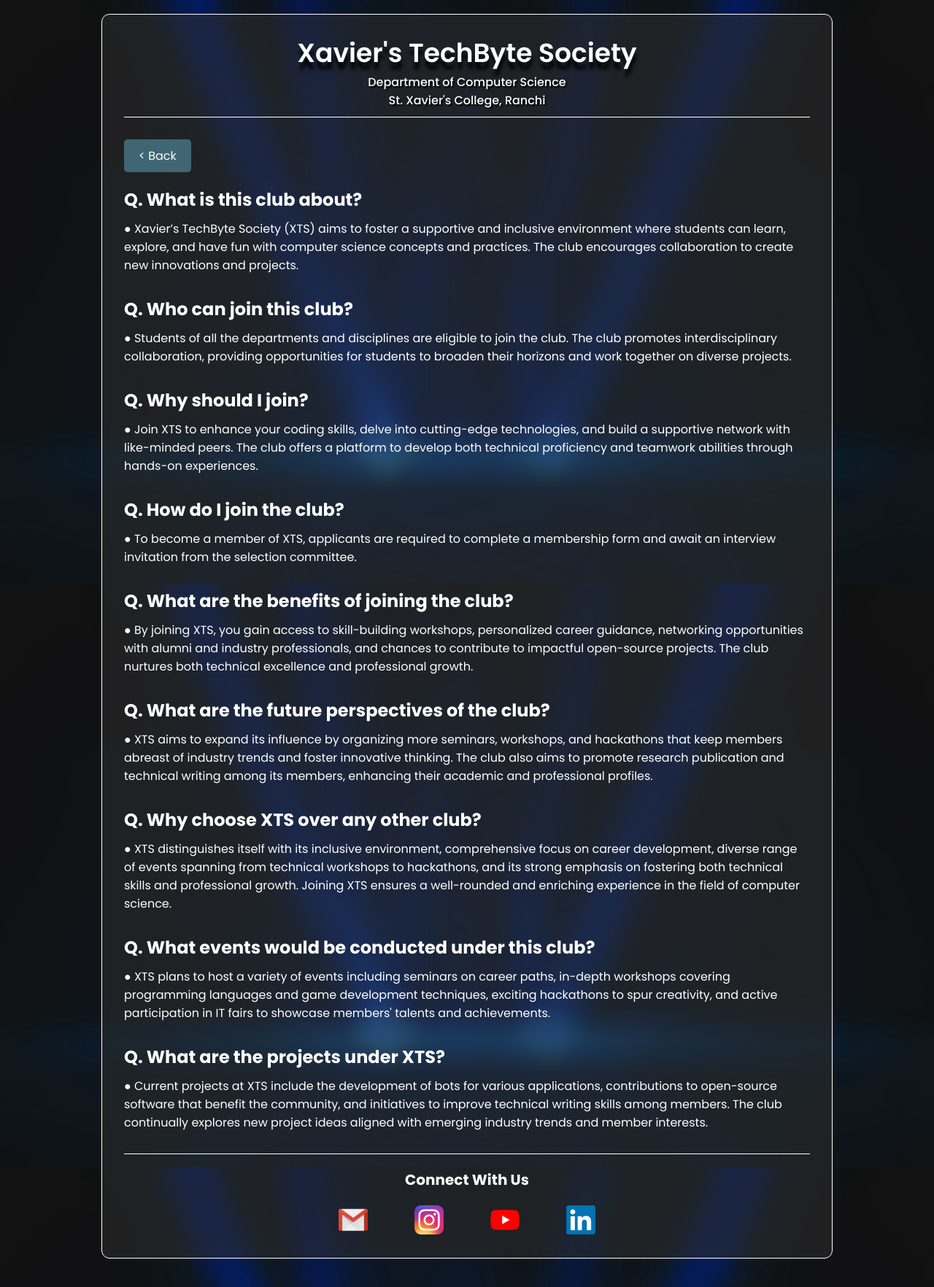
After one commit to jyotirmay-exe/xts-web, a Flask app: template templates/faqs.html in a window 1280 px wide. The commit adds this page. Shown: the whole page at 73% size. Run offline with Flask 3, Linux system fonts and the light colour scheme; the template is opened without the code that fills it, so the values that code supplies are empty; parts of the project's set-up code (start-up, migrations or seed data) failed here and were passed over.

Commit message:
frontend update

```diff
--- /dev/null
+++ b/static/faqstyles.css
@@ -0,0 +1,134 @@
+@import url('https://fonts.googleapis.com/css2?family=Poppins:ital,wght@0,100;0,200;0,300;0,400;0,500;0,600;0,700;0,800;0,900;1,100;1,200;1,300;1,400;1,500;1,600;1,700;1,800;1,900&display=swap');
+
+* {
+    padding: 0;
+    margin: 0;
+    box-sizing: border-box;
+    font-family: "Poppins", sans-serif;
+}
+
+body {
+    display: flex;
+    justify-content: center;
+    align-items: center;
+    min-height: 100vh;
+    padding: 20px;
+    overflow-y: auto;
+    background: url(/static/assets/bg-img.jpg);
+    background-size: cover;
+    background-attachment: fixed;
+}
+
+.container {
+    width: 90vw;
+    max-width: 1000px;
+    background: rgba(48, 48, 48, 0.5);
+    padding: 25px 30px;
+    border-radius: 10px;
+    outline: 1px solid rgb(255, 255, 255);
+    margin-bottom: 20px;
+}
+
+.titleText {
+    font-size: 36px;
+    font-weight: 600;
+    text-align: center;
+    color: white;
+    text-shadow: 1px 10px 5px black;
+}
+
+.subtitleText {
+    font-size: 16px;
+    font-weight: 500;
+    text-align: center;
+    color: white;
+    text-shadow: 2px 2px 2px black;
+    padding-bottom: 10px;
+    margin-bottom: 10px;
+    border-bottom: solid 1px white;
+}
+
+.section .question{
+    font-size: 24px;
+    font-weight: 700;
+    color: white;
+    margin-bottom: 10px;
+}
+
+.section .answer{
+    font-size: 16px;
+    color: white;
+    margin-bottom: 30px;
+}
+
+.back-button {
+    margin: 20px 0px;
+    display: inline-block;
+    padding: 10px 20px;
+    font-size: 16px;
+    text-decoration: none;
+    color: white;
+    background-color: rgba(63, 102, 114, 1);
+    border-radius: 5px;
+    cursor: pointer;
+    text-align: center;
+}
+
+.back-button:hover {
+    background-color: rgba(56, 71, 204, 1);
+}
+
+.connect {
+    padding-top: 20px;
+    border-top: solid 1px white;
+    margin: 20px 0px;
+    font-size: 20px;
+    font-weight: 700;
+    color: white;
+}
+
+.socials img{
+    margin: 0px 30px;
+}
+
+.socials a{
+    text-decoration: none;
+}
+
+.about-area .checkbox {
+    display: flex;
+    align-items: center;
+    margin-top: 10px;
+}
+
+
+@media (max-width: 800px) {
+    .main-info {
+        margin-left: 5%;
+    }
+
+    .titleText {
+        font-size: 24px;
+    }
+
+    .subtitleText {
+        font-size: 10px;
+    }
+
+    .section .question{
+        font-size: 20px;
+    }
+
+    .section .answer{
+        font-size: 12px;
+    }
+
+    .connect{
+        font-size: 12px;
+    }
+
+    .socials img{
+        margin: 0px 10px;
+        width: 30px;
+    }
+}
--- a/static/styles.css
+++ b/static/styles.css
@@ -217,7 +217,7 @@ h1 {
     font-family: "Poppins", monospace;
     font-size: 0.9rem;
     color: white;
-    background-color: rgba(1, 225, 1, 0.5);
+    background-color: rgba(1, 225, 1, 0.3);
     padding-inline: 50px;
 }
 
--- a/templates/contact.html
+++ b/templates/contact.html
@@ -46,11 +46,11 @@
                     <div class="social-icons">
                         <a href="mailto:xts@sxcran.org" target="_blank"><img src="/static/assets/socials/mail.png"
                                 alt="Mail"></a>
-                        <a href="https://linkedin.com" target="_blank"><img src="/static/assets/socials/linkedin.png"
+                        <a href="https://www.linkedin.com/in/xavier-s-techbyte-society-a9a676315" target="_blank"><img src="/static/assets/socials/linkedin.png"
                                 alt="Linkedin"></a>
                         <a href="https://instagram.com/xaviers_techbyte.society" target="_blank"><img
                                 src="/static/assets/socials/insta.png" alt="Instagram"></a>
-                        <a href="https://youtube.com" target="_blank"><img src="/static/assets/socials/youtube.png"
+                        <a href="https://www.youtube.com/@xavierstechbytesociety" target="_blank"><img src="/static/assets/socials/youtube.png"
                                 alt="YouTube"></a>
                     </div>
                 </div>
--- /dev/null
+++ b/templates/faqs.html
@@ -0,0 +1,118 @@
+<!DOCTYPE html>
+<html lang="en">
+<head>
+    <meta charset="UTF-8">
+    <meta name="viewport" content="width=device-width, initial-scale=1.0"/>
+    <link rel="apple-touch-icon" sizes="180x180" href="/assets/apple-touch-icon.png">
+    <link rel="icon" type="image/png" sizes="32x32" href="/assets/favicon-32x32.png">
+    <link rel="icon" type="image/png" sizes="16x16" href="/assets/favicon-16x16.png">
+    <link rel="manifest" href="/assets/site.webmanifest">
+    <link rel="stylesheet" href="/static/faqstyles.css">
+    <title>XTS Recruitment Form</title>
+</head>
+<body>
+    <div class="container">
+        <h1 class="titleText">Xavier's TechByte Society</h1>
+        <h4 class="subtitleText">Department of Computer Science <br> St. Xavier's College, Ranchi</h4>
+
+        <a href="/register" class="back-button">< Back</a>
+        <div class="section">
+            <div class="question">
+                Q. What is this club about?
+            </div>
+            <div class="answer">
+                ● Xavier’s TechByte Society (XTS) aims to foster a supportive and inclusive environment where students can learn, explore, and have fun with computer science concepts and practices. The club encourages collaboration to create new innovations and projects.
+            </div>
+        </div>
+
+        <div class="section">
+            <div class="question">
+                Q. Who can join this club?
+            </div>
+            <div class="answer">
+                ● Students of all the departments and disciplines are eligible to join the club. The club promotes interdisciplinary collaboration, providing opportunities for students to broaden their horizons and work together on diverse projects.
+            </div>
+        </div>
+
+        <div class="section">
+            <div class="question">
+                Q. Why should I join?
+            </div>
+            <div class="answer">
+                ● Join XTS to enhance your coding skills, delve into cutting-edge technologies, and build a supportive network with like-minded peers. The club offers a platform to develop both technical proficiency and teamwork abilities through hands-on experiences.
+            </div>
+        </div>
+
+        <div class="section">
+            <div class="question">
+                Q. How do I join the club?
+            </div>
+            <div class="answer">
+                ● To become a member of XTS, applicants are required to complete a membership form and await an interview invitation from the selection committee.
+            </div>
+        </div>
+
+        <div class="section">
+            <div class="question">
+                Q. What are the benefits of joining the club?
+            </div>
+            <div class="answer">
+                ● By joining XTS, you gain access to skill-building workshops, personalized career guidance, networking opportunities with alumni and industry professionals, and chances to contribute to impactful open-source projects. The club nurtures both technical excellence and professional growth.
+            </div>
+        </div>
+
+        <div class="section">
+            <div class="question">
+                Q. What are the future perspectives of the club?
+            </div>
+            <div class="answer">
+                ● XTS aims to expand its influence by organizing more seminars, workshops, and hackathons that keep members abreast of industry trends and foster innovative thinking. The club also aims to promote research publication and technical writing among its members, enhancing their academic and professional profiles.
+            </div>
+        </div>
+
+        <div class="section">
+            <div class="question">
+                Q. Why choose XTS over any other club?
+            </div>
+            <div class="answer">
+                ● XTS distinguishes itself with its inclusive environment, comprehensive focus on career development, diverse range of events spanning from technical workshops to hackathons, and its strong emphasis on fostering both technical skills and professional growth. Joining XTS ensures a well-rounded and enriching experience in the field of computer science.
+            </div>
+        </div>
+
+        <div class="section">
+            <div class="question">
+                Q. What events would be conducted under this club?
+            </div>
+            <div class="answer">
+                ● XTS plans to host a variety of events including seminars on career paths, in-depth workshops covering programming languages and game development techniques, exciting hackathons to spur creativity, and active participation in IT fairs to showcase members' talents and achievements.
+            </div>
+        </div>
+
+        <div class="section">
+            <div class="question">
+                Q. What are the projects under XTS?
+            </div>
+            <div class="answer">
+                ● Current projects at XTS include the development of bots for various applications, contributions to open-source software that benefit the community, and initiatives to improve technical writing skills among members. The club continually explores new project ideas aligned with emerging industry trends and member interests.
+            </div>
+        </div>
+        <center>
+            <div class="socials">
+                <div class="connect">Connect With Us</div>
+                <a href="mailto:xts@sxcran.org">
+                    <img src="../assets/socials/mail.png" width="40"/>
+                </a>
+                <a href="https://www.instagram.com/xaviers_techbyte.society/">
+                    <img src="../assets/socials/insta.png" width="40"/>
+                </a>
+                <a href="https://www.youtube.com/@xavierstechbytesociety">
+                    <img src="../assets/socials/youtube.png" width="40"/>
+                </a>
+                <a href="https://www.linkedin.com/in/xavier-s-techbyte-society-a9a676315">
+                    <img src="../assets/socials/linkedin.png" width="40"/>
+                </a>
+            </div>
+        </center>
+    </div>
+</body>
+</html>
```
Also changed, not shown: static/regFormStyles.css (+54 -0 lines), static/tncstyles.css (added, +137 -0 lines), templates/regForm.html (+18 -120 lines), templates/tnc.html (added, +65 -0 lines).
